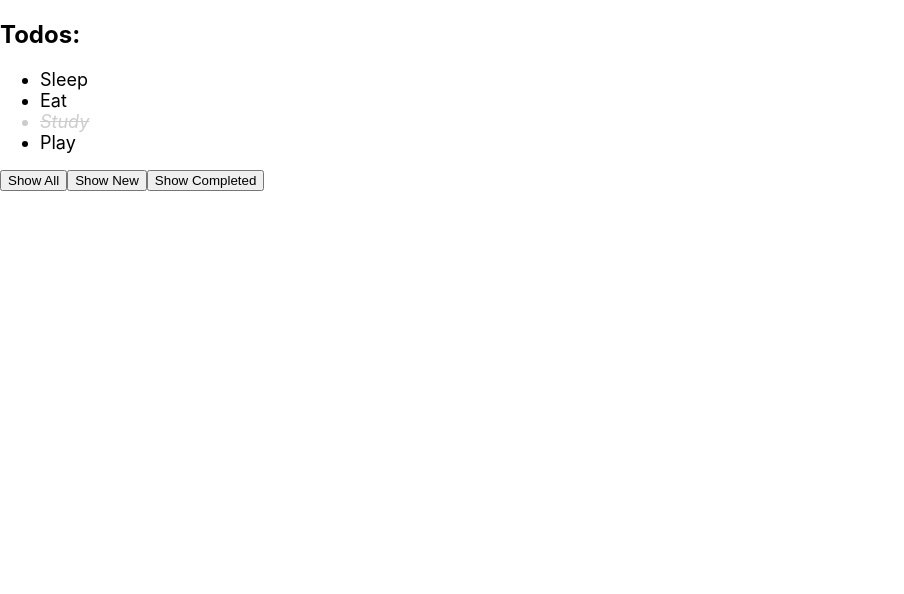
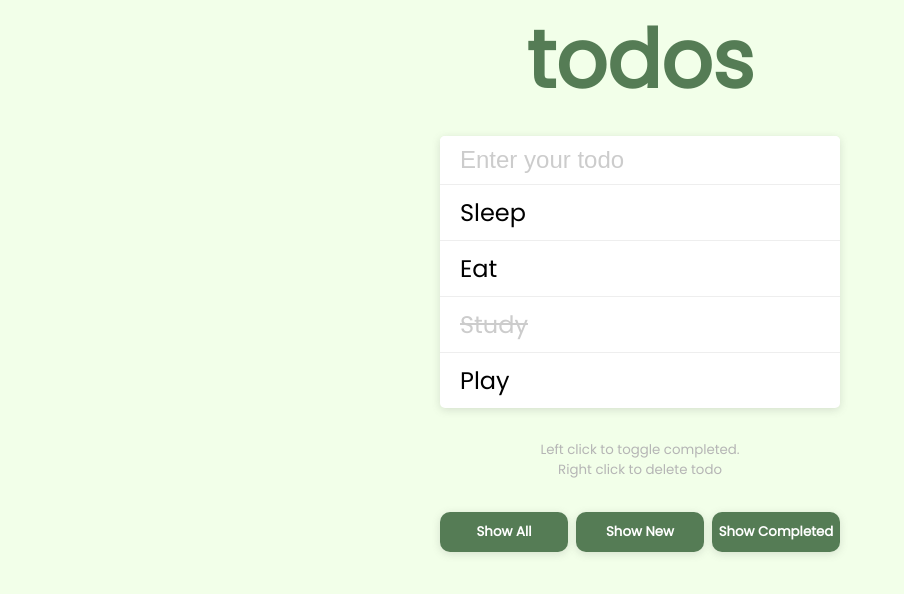
Before and after one commit to TranQuocViet26701/react-learning, a React (Create React App) app: page / in a window 1280 px wide. Shown: the top 594 px of the page, without its empty margins (0-904 px from the left). Built offline with nearby package versions, Linux system fonts and the light colour scheme.

Commit message:
Update Feature TodoList

```diff
--- a/package.json
+++ b/package.json
@@ -10,6 +10,7 @@
     "react": "^17.0.2",
     "react-dom": "^17.0.2",
     "react-scripts": "5.0.0",
+    "uuid": "^8.3.2",
     "web-vitals": "^2.1.2"
   },
   "scripts": {
--- a/src/App.js
+++ b/src/App.js
@@ -1,4 +1,4 @@
-// import './App.scss';
+import './App.scss';
 import TodoFeature from './features/Todo';
 
 function App() {
--- a/src/App.scss
+++ b/src/App.scss
@@ -1,8 +1,16 @@
-.App {
+* {
+  box-sizing: border-box;
+}
+
+.todo-feature {
+  display: flex;
+  flex-direction: column;
+  align-items: center;
+
   margin: 0;
   padding: 0;
+  height: 100%;
+  min-height: 100vh;
 
-  height: 100vh;
-
-  background-color: #180c24;
+  background-color: #F2FFE9;
 }
--- a/src/features/Todo/components/TodoList/index.jsx
+++ b/src/features/Todo/components/TodoList/index.jsx
@@ -1,4 +1,4 @@
-import React from 'react';
+import React, { useState } from 'react';
 import PropTypes from 'prop-types';
 import classNames from 'classnames';
 import './styles.scss';
@@ -6,23 +6,68 @@ import './styles.scss';
 TodoList.propTypes = {
   todoList: PropTypes.array,
   onTodoClick: PropTypes.func,
+  onShowTodoClick: PropTypes.func,
+  onRemoveTodo: PropTypes.func,
+  onAddTodo: PropTypes.func,
 };
 
 TodoList.defaultProps = {
   todoList: [],
   onTodoClick: null,
+  onShowTodoClick: null,
+  onRemoveTodo: null,
+  onAddTodo: null,
 };
 
-function TodoList({ todoList, onTodoClick }) {
+function TodoList({ todoList, onTodoClick, onShowTodoClick, onRemoveTodo, onAddTodo }) {
+  const [todoText, setTodoText] = useState('');
+
+  const handleChange = (e) => {
+    const { target } = e;
+    setTodoText(target.value);
+  };
+
+  const handleSubmit = (e) => {
+    e.preventDefault();
+    if (onAddTodo) onAddTodo(todoText);
+    setTodoText('');
+  };
+
   const handleTodoClick = (id) => {
     if (!onTodoClick) return;
 
     onTodoClick(id);
   };
+
+  const handleShowTodoClick = (option) => {
+    if (!onShowTodoClick) return;
+
+    onShowTodoClick(option);
+  };
+
+  const handleRemoveTodo = (e, id) => {
+    e.preventDefault();
+    if (!onRemoveTodo) return;
+
+    onRemoveTodo(id);
+  };
+
   return (
-    <>
-      <h2>Todos:</h2>
-      <ul>
+    <div className="todo-list">
+      <h2>todos</h2>
+      <ul className="todo-list__todos">
+        <form onSubmit={handleSubmit}>
+          <input
+            type="text"
+            className="input"
+            id="input"
+            placeholder="Enter your todo"
+            autoComplete="off"
+            value={todoText}
+            onChange={handleChange}
+          />
+        </form>
+
         {todoList.map((todo) => {
           return (
             <li
@@ -32,13 +77,24 @@ function TodoList({ todoList, onTodoClick }) {
                 completed: todo.status === 'completed',
               })}
               onClick={() => handleTodoClick(todo.id)}
+              onContextMenu={(e) => handleRemoveTodo(e, todo.id)}
             >
               {todo.name}
             </li>
           );
         })}
       </ul>
-    </>
+      <small>
+        Left click to toggle completed. <br /> Right click to delete todo
+      </small>
+      <div className="show-btn">
+        <button onClick={() => handleShowTodoClick('all')}>Show All</button>
+        <button onClick={() => handleShowTodoClick('new')}>Show New</button>
+        <button onClick={() => handleShowTodoClick('completed')}>
+          Show Completed
+        </button>
+      </div>
+    </div>
   );
 }
 
--- a/src/features/Todo/components/TodoList/styles.scss
+++ b/src/features/Todo/components/TodoList/styles.scss
@@ -1,11 +1,101 @@
-.completed {
-    color: #ccc;
-    text-decoration: line-through;
-    font-style: italic;
+@import url("https://fonts.googleapis.com/css2?family=Poppins&display=swap");
+
+.todo-list {
+    font-family: "Poppins", sans-serif;
+    width: 400px;
+    max-width: 100%;
+
+    & > h2 {
+        font-size: 5rem;
+        margin: 0;
+        text-align: center;
+
+        color: #557c55;
+    }
+
+    &__todos {
+        padding: 0;
+        background-color: #fff;
+
+        border-radius: 5px;
+        box-shadow: rgba(99, 99, 99, 0.2) 0px 2px 8px 0px;
+
+        & input {
+            width: 100%;
+            margin: 0;
+            padding: 10px 20px 10px;
+
+            border: none;
+            border-radius: 5px 5px 0 0;
+            border-bottom: 1px solid #eee;
+
+            font-size: 1.5rem;
+        }
+
+        & input::placeholder {
+            color: #ccc;
+        }
+
+        & input:focus{
+            outline-color: #557c55;
+        }
+    }
+
+    & .todo-item {
+        margin: 0;
+        padding: 10px 20px 10px;
+
+        border-bottom: 1px solid #eee;
+
+        font-size: 1.5rem;
+        list-style: none;
+
+        cursor: pointer;
+    }
+
+    & .todo-item:last-child {
+        border-bottom: none;
+    }
+
+    & .completed {
+        color: #ccc;
+        text-decoration: line-through;
+    }
+
+    & small {
+        display: block;
+        width: 100%;
+        margin: 2rem 0;
+        text-align: center;
+
+        color: #b5b5b5;
+    }
+
+    & .show-btn {
+        display: flex;
+        margin: 0 0 25px;
+        justify-content: space-between;
+
+        & button {
+            width: 32%;
+            padding: 10px 0;
+
+            border-radius: 10px;
+            border: none;
+            box-shadow: rgba(99, 99, 99, 0.2) 0px 2px 8px 0px;
+            background-color: #557c55;
+
+            font-family: "Poppins", sans-serif;
+            font-weight: bold;
+            color: #fff;
+
+            transition: all 0.25s ease;
+        }
+
+        & button:hover {
+            transform: translateY(-2px);
+            box-shadow: rgba(85, 124, 85, 0.4) 0px 5px, rgba(85, 124, 85, 0.3) 0px 10px, rgba(85, 124, 85, 0.2) 0px 15px,
+                rgba(85, 124, 85, 0.1) 0px 20px, rgba(85, 124, 85, 0.05) 0px 25px;
+        }
+    }
 }
-
-.todo-item {
-    font-size: 1.125rem;
-
-    cursor: pointer;
-}
--- a/src/features/Todo/index.jsx
+++ b/src/features/Todo/index.jsx
@@ -1,30 +1,42 @@
-import React, { useState } from 'react';
+import React, { useEffect, useState } from 'react';
 import TodoList from './components/TodoList';
+import { v4 as uuid } from 'uuid';
 
-function TodoFeature() {
-  const [todoList, setTodoList] = useState([
+const initTodoList = [
   {
-      id: 1,
+    id: uuid(),
     name: 'Sleep',
     status: 'new',
   },
   {
-      id: 2,
+    id: uuid(),
     name: 'Eat',
     status: 'new',
   },
   {
-      id: 3,
+    id: uuid(),
     name: 'Study',
     status: 'completed',
   },
   {
-      id: 4,
+    id: uuid(),
     name: 'Play',
     status: 'new',
   },
-  ]);
+];
+
+function TodoFeature() {
+  const [todoList, setTodoList] = useState([]);
   const [filterStatus, setFilterStatus] = useState('all');
+
+  useEffect(() => {
+    const todos = localStorage.getItem('todoList')
+      ? JSON.parse(localStorage.getItem('todoList'))
+      : initTodoList;
+
+    // console.log(todos);
+    setTodoList(todos);
+  }, []);
 
   const handleTodoClick = (id) => {
     const newTodoList = [...todoList];
@@ -36,20 +48,54 @@ function TodoFeature() {
         status: newTodoList[index].status === 'new' ? 'completed' : 'new',
       };
 
+    localStorage.setItem('todoList', JSON.stringify(newTodoList));
+    setTodoList(newTodoList);
+  };
+
+  const handleShowTodoClick = (option) => {
+    setFilterStatus(option);
+  };
+
+  const handleRemoveTodoClick = (id) => {
+    const index = todoList.findIndex((todo) => todo.id === id);
+    if (index < 0) return;
+
+    const newTodoList = [...todoList];
+    newTodoList.splice(index, 1);
+
+    localStorage.setItem('todoList', JSON.stringify(newTodoList));
+    setTodoList(newTodoList);
+  };
+
+  const handleAddTodo = (value) => {
+    if (!value) return;
+
+    const newTodo = {
+      id: uuid(),
+      name: value,
+      status: 'new',
+    };
+
+    const newTodoList = [...todoList];
+    newTodoList.unshift(newTodo);
+
+    localStorage.setItem('todoList', JSON.stringify(newTodoList));
     setTodoList(newTodoList);
   };
 
   const filteredTodoList = todoList.filter(
     (todo) => filterStatus === 'all' || filterStatus === todo.status
   );
+
   return (
-    <div>
-      <TodoList todoList={filteredTodoList} onTodoClick={handleTodoClick} />
-      <button onClick={() => setFilterStatus('all')}>Show All</button>
-      <button onClick={() => setFilterStatus('new')}>Show New</button>
-      <button onClick={() => setFilterStatus('completed')}>
-        Show Completed
-      </button>
+    <div className="todo-feature">
+      <TodoList
+        todoList={filteredTodoList}
+        onTodoClick={handleTodoClick}
+        onShowTodoClick={handleShowTodoClick}
+        onRemoveTodo={handleRemoveTodoClick}
+        onAddTodo={handleAddTodo}
+      />
     </div>
   );
 }
```
Lines whose indentation alone changed are shown as unchanged.
